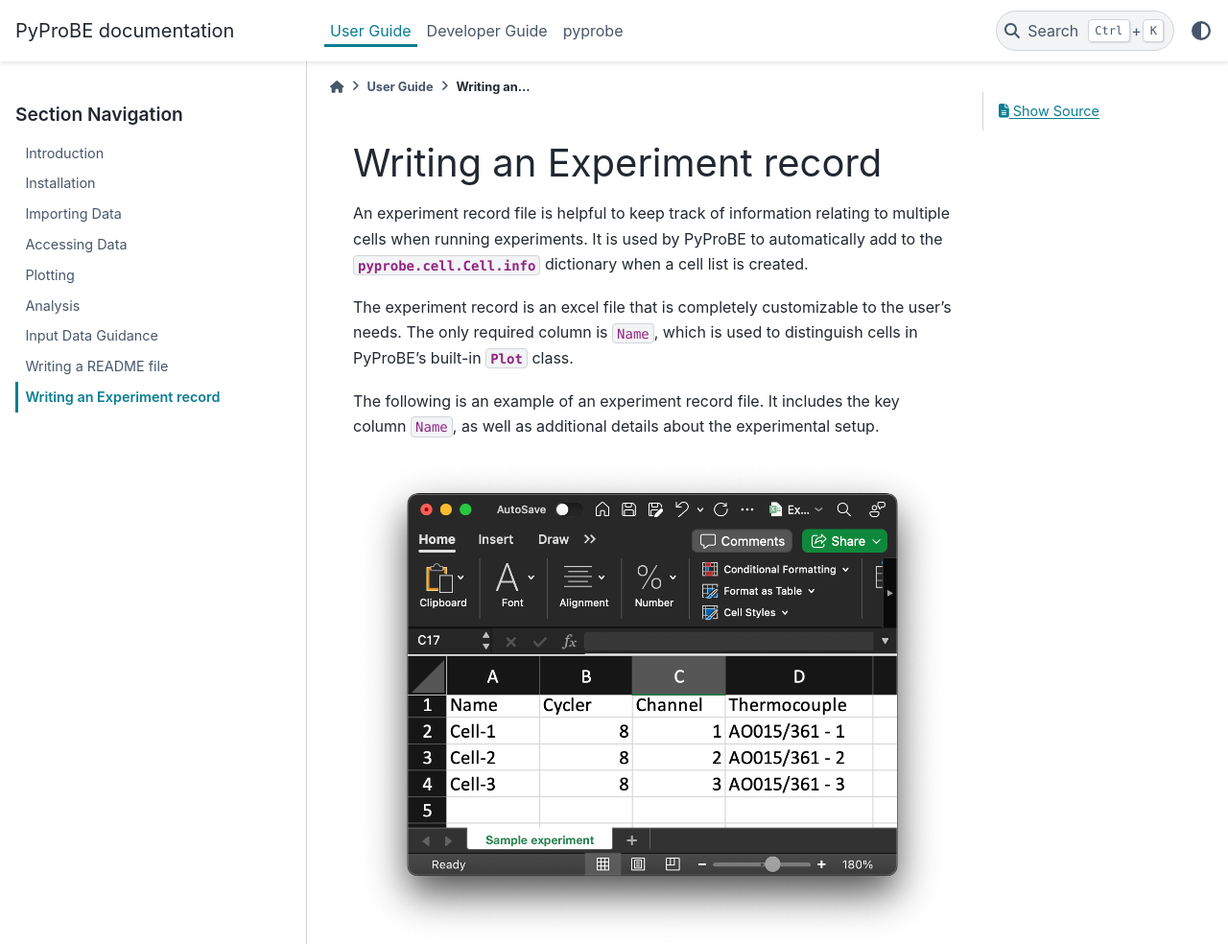
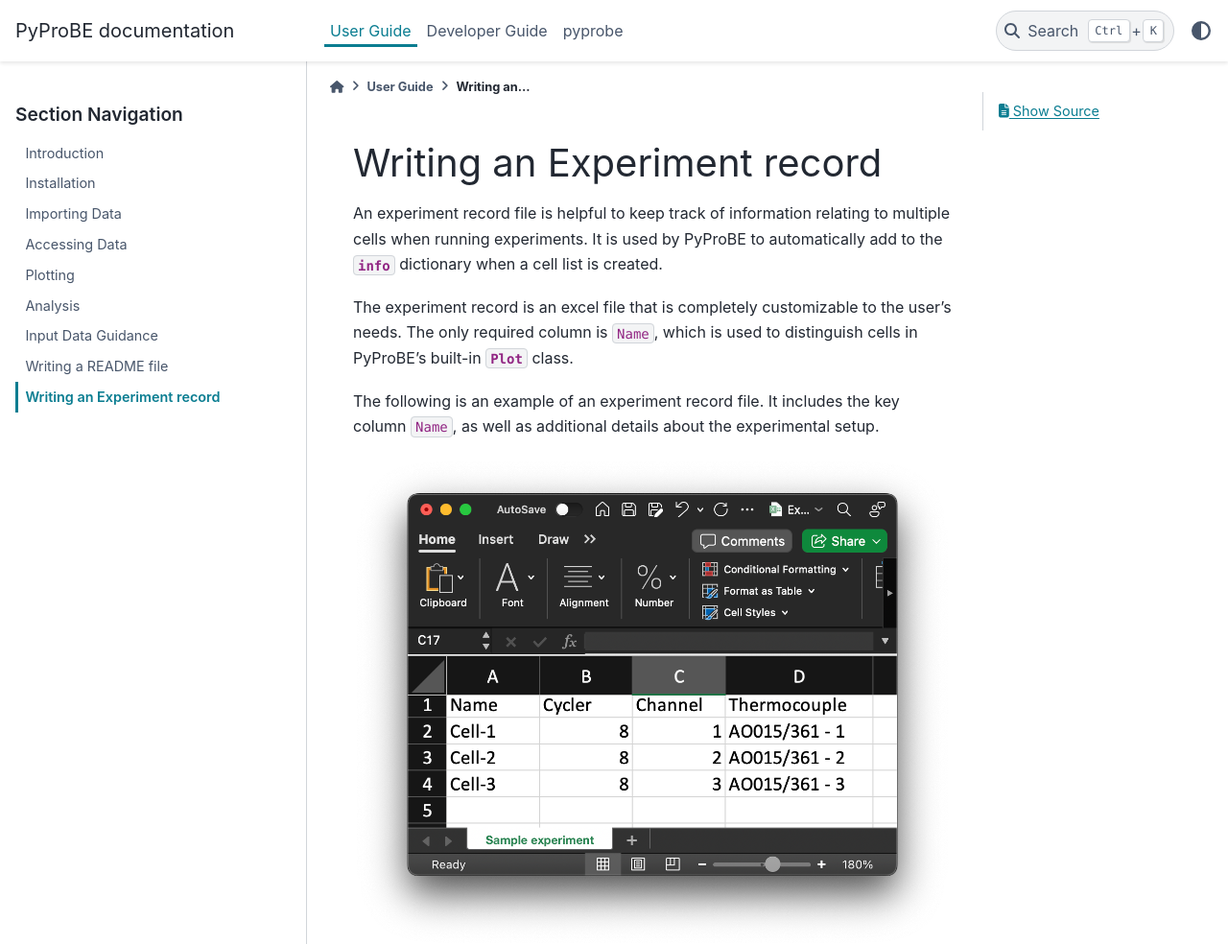
Before and after one commit to ImperialCollegeLondon/PyProBE, a Sphinx documentation site: the page built from docs/source/user_guide/writing_an_experiment_record.rst, in a window 1280 px wide and 1261 px high, cut to the strip 0-984 px from the top of the window. Shown: the whole strip at 96% size. Built offline with Sphinx 7.4.7 and the PyData theme 0.15.4, drawn with Linux system fonts in a browser that asks for light colours.

Commit message:
Update experiment record guidance

```diff
--- a/docs/source/user_guide/writing_an_experiment_record.rst
+++ b/docs/source/user_guide/writing_an_experiment_record.rst
@@ -4,7 +4,7 @@ Writing an Experiment record
 ============================
 An experiment record file is helpful to keep track of information relating to multiple
 cells when running experiments. It is used by PyProBE to automatically add to the
-:attr:`pyprobe.cell.Cell.info` dictionary when a cell list is created.
+:attr:`~pyprobe.cell.Cell.info` dictionary when a cell list is created.
 
 The experiment record is an excel file that is completely customizable to the user's
 needs. The only required column is :code:`Name`, which is used to distinguish cells in
```
